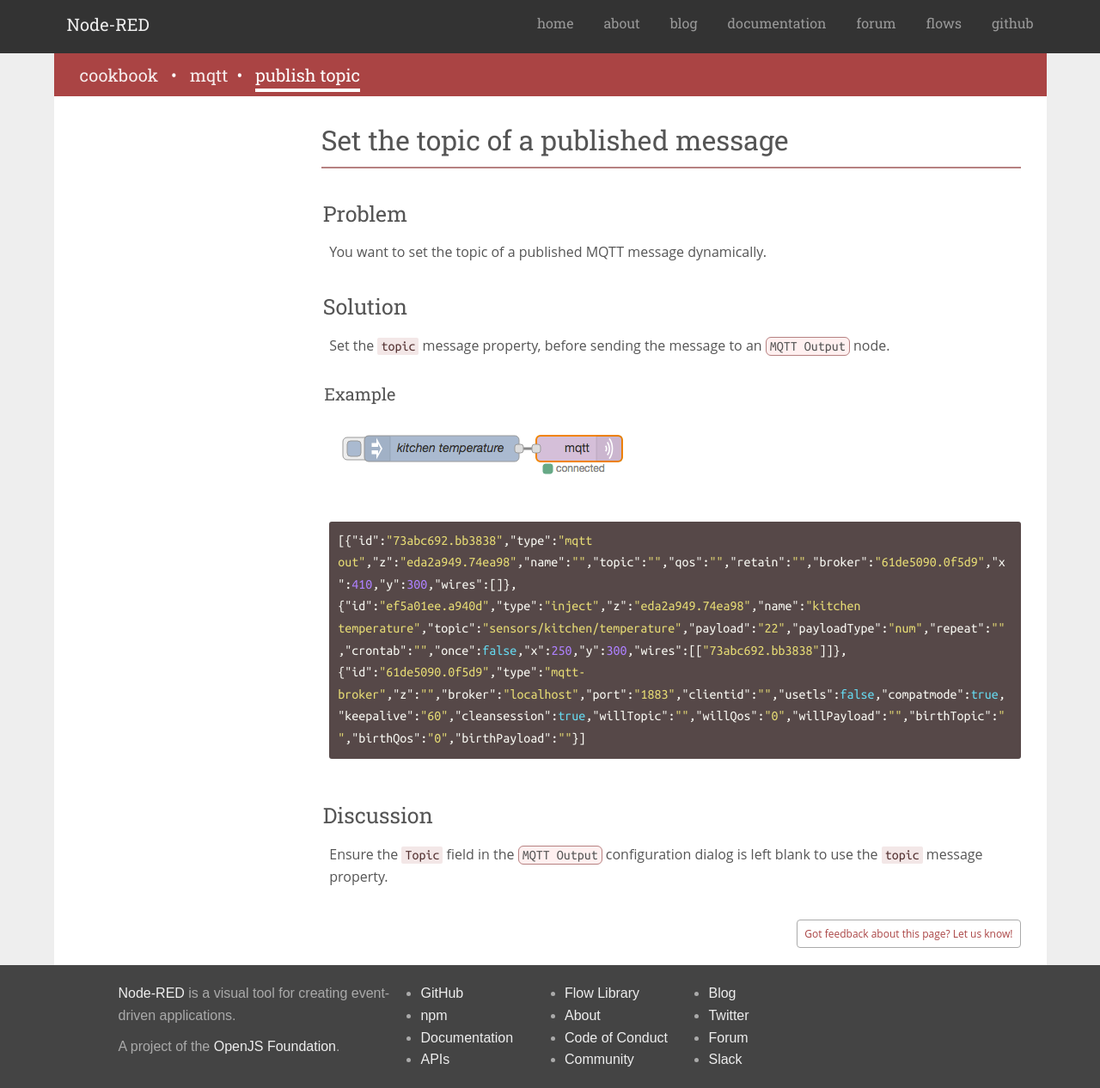
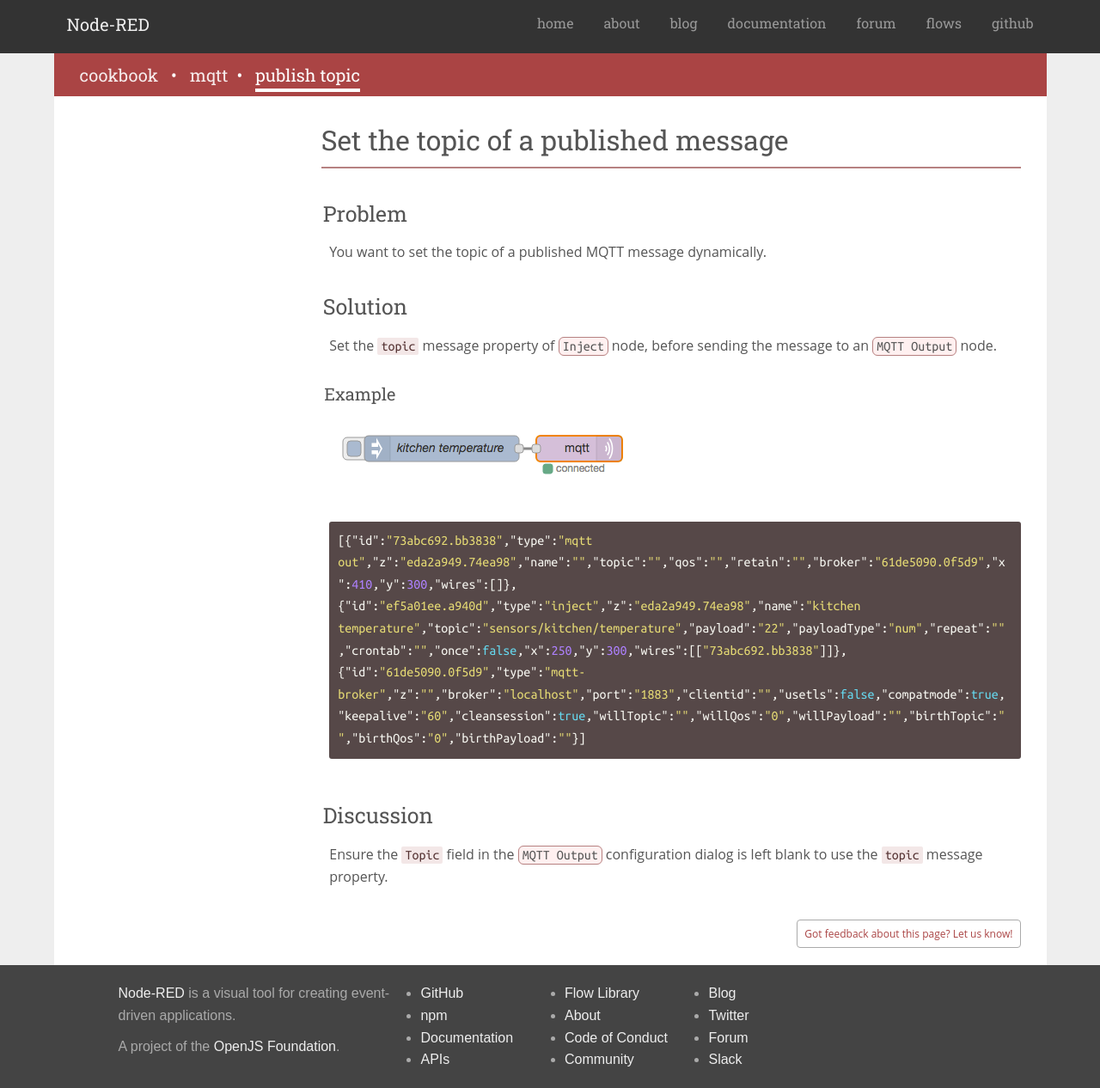
Before and after one commit to node-red/cookbook.nodered.org, a Jekyll site: the page built from mqtt/set-publish-topic.md, in a window 1280 px wide. Shown: the whole page at 86% size. Built offline with Jekyll 4.4.1, drawn with Linux system fonts in a browser that asks for light colours; nearby versions of some CDN libraries.

Commit message:
Describe which 'topic' to set.

```diff
--- a/mqtt/set-publish-topic.md
+++ b/mqtt/set-publish-topic.md
@@ -13,7 +13,7 @@
 
 ### Solution
 
-Set the `topic` message property, before sending the message to an <code class="node">MQTT Output</code> node.
+Set the `topic` message property of <code class="node">Inject</code> node, before sending the message to an <code class="node">MQTT Output</code> node.
 
 #### Example
 
```
